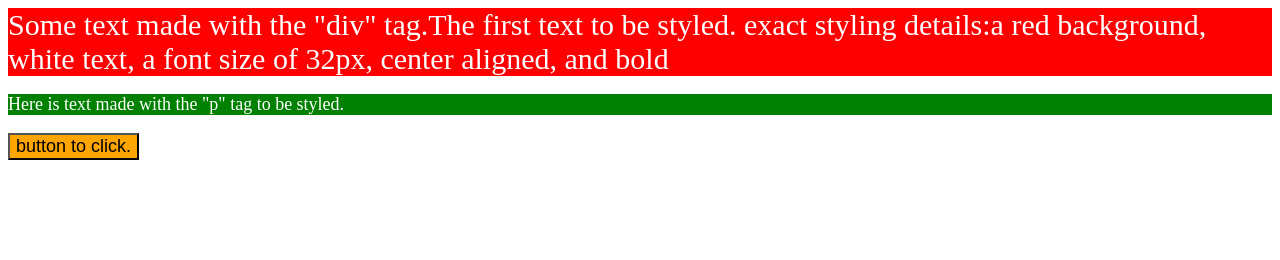
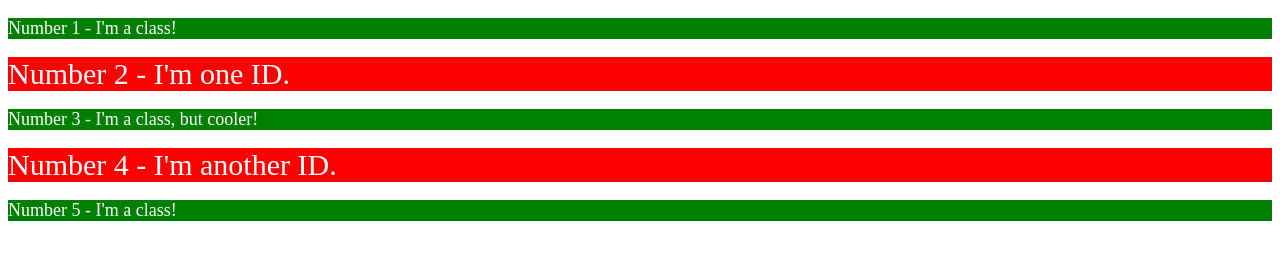
Before and after one commit to TorHassell/css-project, a plain HTML site: page index.html in a window 1280 px wide. Drawn offline with Linux system fonts and the light colour scheme.

Commit message:
edited index.html

```diff
--- a/index.html
+++ b/index.html
@@ -8,10 +8,10 @@
     <link rel="stylesheet" href="styles.css">
     </head>
 <body>
-    <div>Some text made with the "div" tag.The first text to be styled. exact styling details:a red background, white text, a font size of 32px, center aligned, and bold </div>
-    <p>Here is text made with the "p" tag to be styled.</p>
-    <a href="https://www.youtube.com/watch?v=dQw4w9WgXcQ">
-    <button>button to click.</button>
-    </a>
+    <p>Number 1 - I'm a class!</p>
+    <div>Number 2 - I'm one ID.</div>
+    <p>Number 3 - I'm a class, but cooler!</p>
+    <div>Number 4 - I'm another ID.</div>
+    <p>Number 5 - I'm a class!</p>
 </body>
 </html>
```
